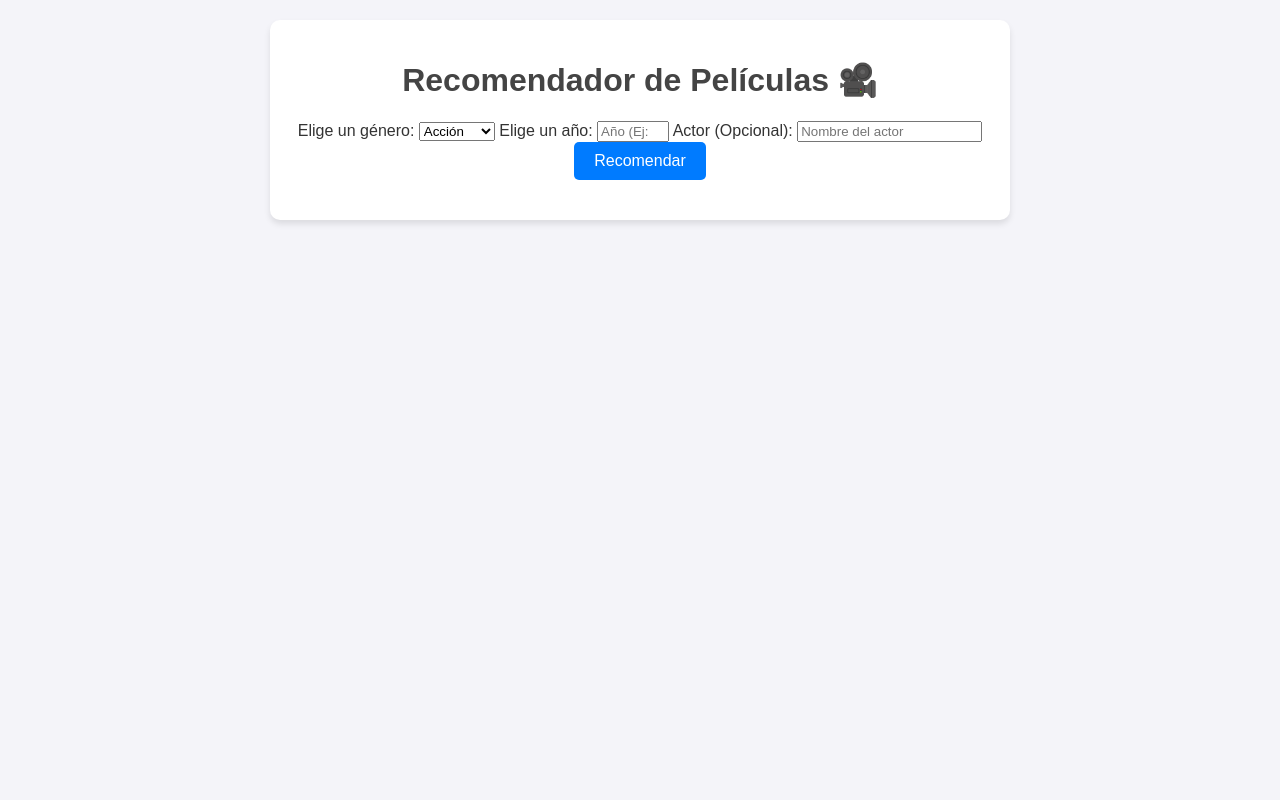
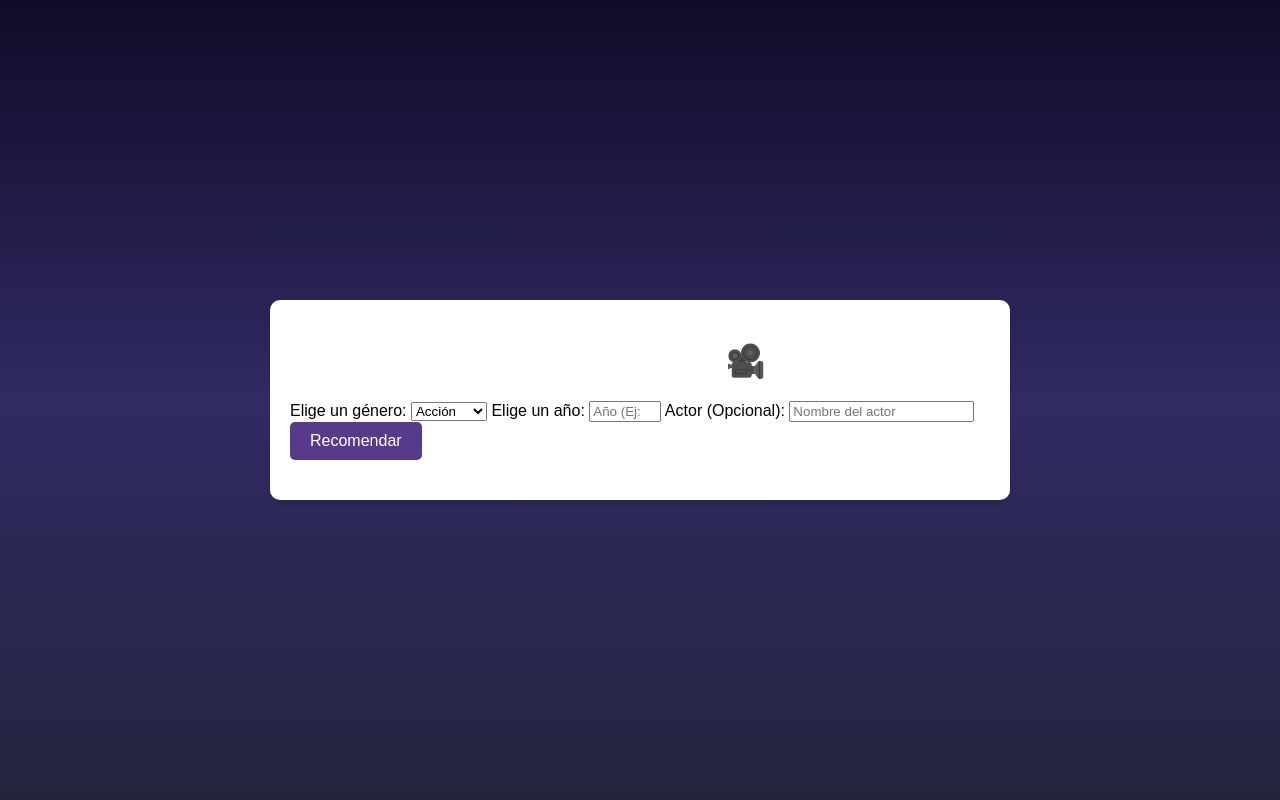
Before and after one commit to LuisReyes2002/chatbot-recomendaciones, a Flask app: page / in a window 1280 px wide. Run offline with Flask 3, Linux system fonts and the light colour scheme.

Commit message:
Fondo nuevo

```diff
--- a/static/style.css
+++ b/static/style.css
@@ -1,9 +1,12 @@
 body {
-    font-family: Arial, sans-serif;
-    background-color: #f4f4f9;
-    text-align: center;
-    margin: 20px;
-    color: #333;
+    margin: 0;
+    padding: 0;
+    display: flex;
+    justify-content: center;
+    align-items: center;
+    min-height: 100vh;
+    font-family: 'Jost', sans-serif;
+    background: linear-gradient(to bottom, #0f0c29, #302b63, #24243e); /* Fondo degradado */
 }
 
 #app {
@@ -16,7 +19,7 @@ body {
 }
 
 h1 {
-    color: #444;
+    color: #fff;  /* Color blanco para el título */
 }
 
 .filter {
@@ -24,17 +27,18 @@ h1 {
 }
 
 button {
-    background-color: #007bff;
+    background-color: #573b8a;  /* Fondo de botón morado */
     color: white;
     padding: 10px 20px;
     border: none;
     border-radius: 5px;
     cursor: pointer;
     font-size: 16px;
+    transition: 0.2s ease-in-out;
 }
 
 button:hover {
-    background-color: #0056b3;
+    background-color: #6d44b8;  /* Color de fondo al pasar el mouse */
 }
 
 #resultados {
```
